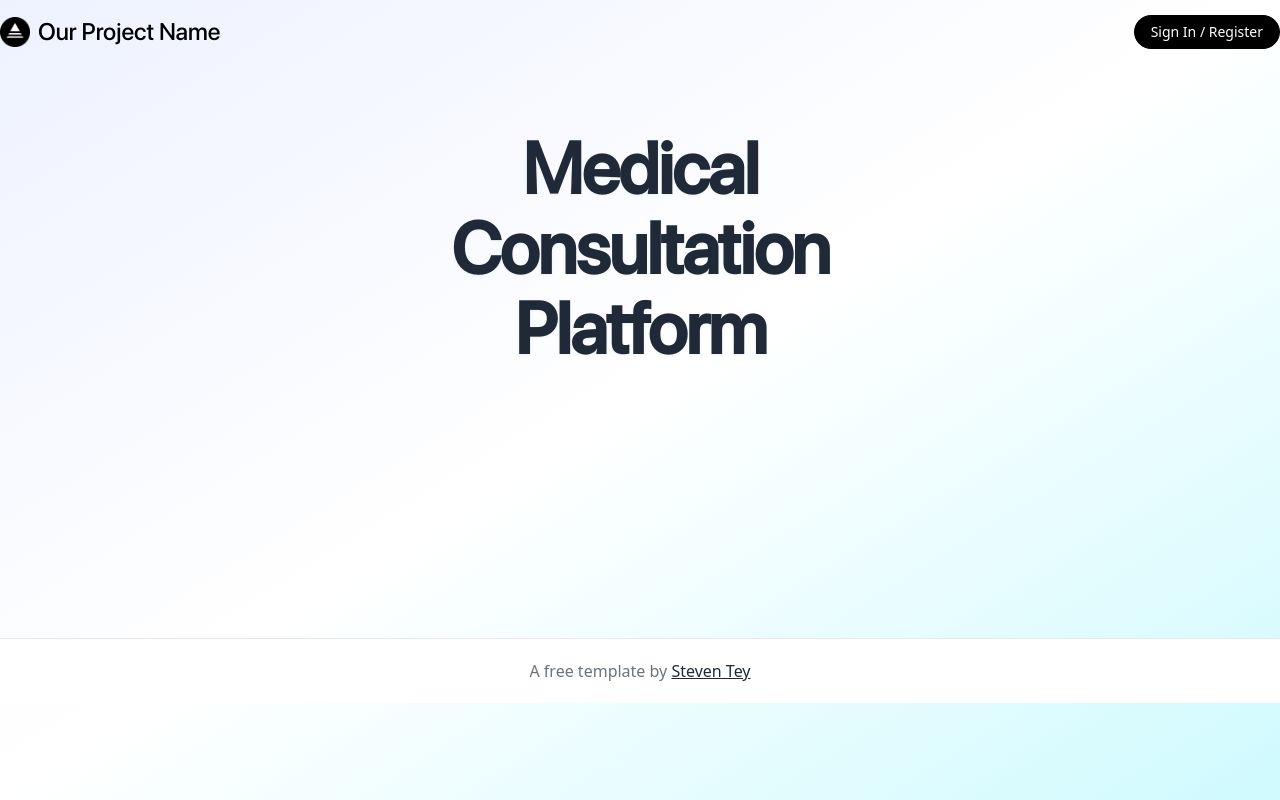
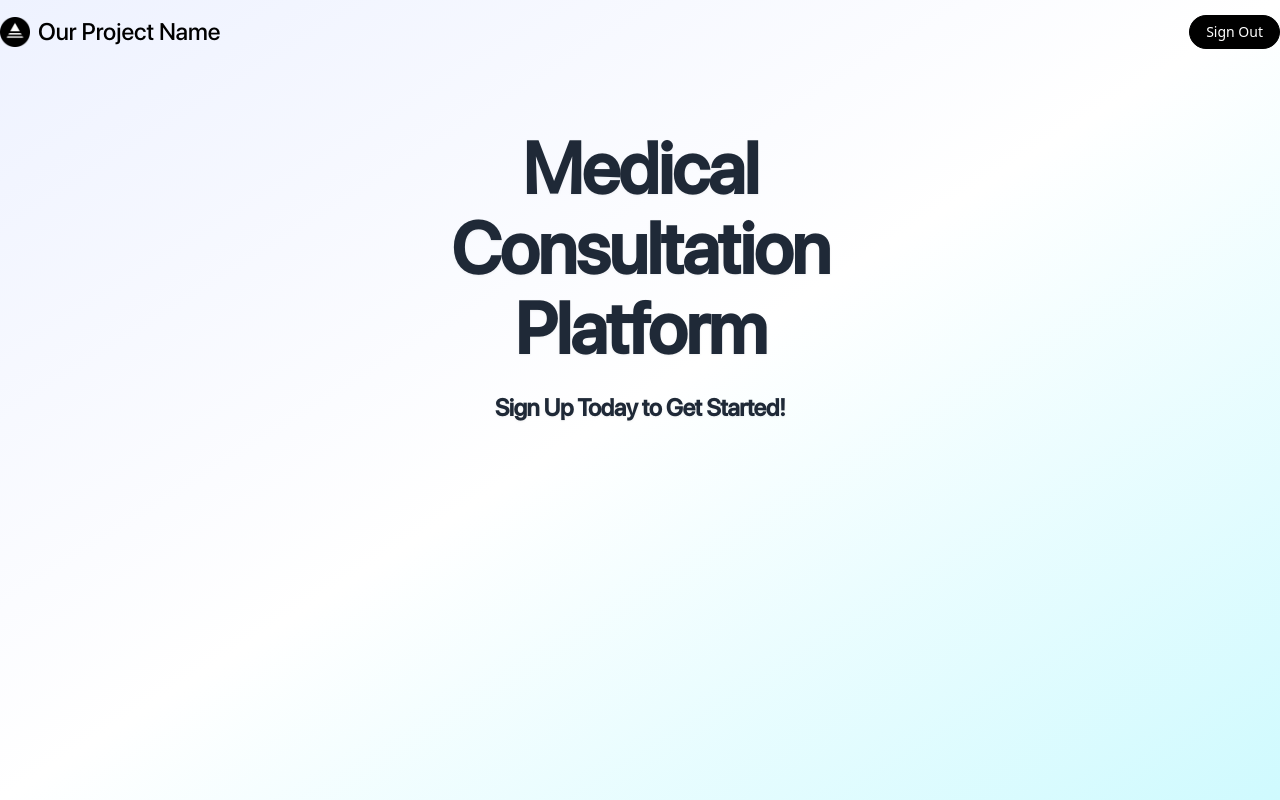
Before and after one commit to is4302/front-end, a Next.js app: page / in a window 1280 px wide. Built offline with nearby package versions, Linux system fonts and the light colour scheme; no server answers.

Commit message:
modify on login feature

```diff
--- a/components/layout/index.tsx
+++ b/components/layout/index.tsx
@@ -8,6 +8,8 @@ import useScroll from "@/lib/hooks/use-scroll";
 import Meta from "./meta";
 import { useSignInModal } from "./sign-in-modal";
 import UserDropdown from "./user-dropdown";
+import { useState } from 'react';
+import Cookies from 'js-cookie';
 
 export default function Layout({
   meta,
@@ -20,9 +22,20 @@ export default function Layout({
   };
   children: ReactNode;
 }) {
-  const { data: session, status } = useSession();
+  //const { data: session, status } = useSession();
   const { SignInModal, setShowSignInModal } = useSignInModal();
   const scrolled = useScroll(50);
+  const [isAuthenticated, setIsAuthenticated] = useState<boolean>(false);
+  const token = Cookies.token; // Replace with the actual token you get from your authentication provider
+  if(token != null) {
+  //Cookies.set('your-token-cookie', token, { expires: 7 }); // Set the cookie to expire in 7 days
+    setIsAuthenticated(true);
+  }
+  const logout = () => {
+    // Remove the cookie when the user logs out
+    Cookies.remove('your-token-cookie');
+    setIsAuthenticated(false);
+  };
 
   return (
     <>
@@ -48,8 +61,8 @@ export default function Layout({
             <p>Our Project Name</p>
           </Link>
           <div>
-            <AnimatePresence>
-              {!session && status !== "loading" ? (
+          <AnimatePresence>
+              {isAuthenticated == true ? (
                 <Link href={"/login"}>
                 <motion.button
                   className="rounded-full border border-black bg-black p-1.5 px-4 text-sm text-white transition-all hover:bg-white hover:text-black"
@@ -60,7 +73,15 @@ export default function Layout({
                 </motion.button>
                 </Link>
               ) : (
-                <UserDropdown />
+                //<Link href={"/login"}>
+                <motion.button
+                  className="rounded-full border border-black bg-black p-1.5 px-4 text-sm text-white transition-all hover:bg-white hover:text-black"
+                  onClick={logout}
+                  {...FADE_IN_ANIMATION_SETTINGS}
+                >
+                  Sign Out
+                </motion.button>
+                //</Link>
               )}
             </AnimatePresence>
           </div>
@@ -69,19 +90,6 @@ export default function Layout({
       <main className="flex w-full flex-col items-center justify-center py-32">
         {children}
       </main>
-      <div className="absolute w-full border-t border-gray-200 bg-white py-5 text-center">
-        <p className="text-gray-500">
-          A free template by{" "}
-          <a
-            className="font-medium text-gray-800 underline transition-colors"
-            href="https://twitter.com/steventey"
-            target="_blank"
-            rel="noopener noreferrer"
-          >
-            Steven Tey
-          </a>
-        </p>
-      </div>
     </>
   );
 }
--- a/package.json
+++ b/package.json
@@ -30,6 +30,7 @@
     "ethers": "^6.2.2",
     "focus-trap-react": "^10.0.2",
     "framer-motion": "^8.4.2",
+    "js-cookie": "^3.0.1",
     "lucide-react": "0.105.0-alpha.4",
     "ms": "^2.1.3",
     "next": "13.1.1",
@@ -45,6 +46,7 @@
     "@tailwindcss/forms": "^0.5.3",
     "@tailwindcss/line-clamp": "^0.4.2",
     "@tailwindcss/typography": "^0.5.9",
+    "@types/js-cookie": "^3.0.3",
     "@types/ms": "^0.7.31",
     "autoprefixer": "^10.4.13",
     "concurrently": "^7.6.0",
--- /dev/null
+++ b/pages/api/auth.tsx
@@ -0,0 +1,29 @@
+// pages/api/auth.ts
+import type { NextApiRequest, NextApiResponse } from 'next';
+
+export default async function handler(req: NextApiRequest, res: NextApiResponse) {
+  const { token } = req.body;
+
+  try {
+    // Replace this with your actual authentication logic
+    const isAuthenticated = await authenticateUser(token);
+
+    if (isAuthenticated) {
+      res.status(200).json({ isAuthenticated: true });
+    } else {
+      res.status(401).json({ isAuthenticated: false });
+    }
+  } catch (e) {
+    res.status(500).json({ error: "cannot verify" });
+  }
+}
+
+async function authenticateUser(token: string) {
+  // Implement your authentication logic here, e.g., call your authentication API
+  // Replace the following example with your actual API call
+  const response = await fetch('https://your-authentication-api.com/check', {
+    headers: { Authorization: `Bearer ${token}` },
+  });
+
+  return response.status === 200;
+}
--- a/pages/index.tsx
+++ b/pages/index.tsx
@@ -25,6 +25,12 @@ export default function Home() {
           className="text-center font-display text-4xl font-bold tracking-[-0.02em] text-gray-800 drop-shadow-sm md:text-7xl md:leading-[5rem]"
         >
           Medical Consultation Platform
+        </motion.h1>
+
+        <motion.h1
+          className="text-center font-display text-2xl font-bold tracking-[-0.02em] text-gray-800 drop-shadow-sm md:text-2xl md:leading-[5rem]"
+        >
+          Sign Up Today to Get Started!
         </motion.h1>
 
         <motion.div
--- a/pages/login.tsx
+++ b/pages/login.tsx
@@ -4,6 +4,7 @@ import { motion } from "framer-motion";
 import { FADE_DOWN_ANIMATION_VARIANTS } from "@/lib/constants";
 import Link from "next/link";
 import { useRouter } from "next/router";
+import Cookies from 'js-cookie';
 
 
 
@@ -30,9 +31,17 @@ export default function Login() {
           },
           body: JSON.stringify({ email, password }),
         });
+        //alert("sending");
         if (res.ok){
-          alert("success");
-          //redirect to langidng page
+           alert("success");
+           const utoken = res.token; // Replace with the actual token you get from your authentication provider
+           Cookies.set("usertoken", utoken, { expires: 1 }); // Set the cookie to expire in 7 days
+          // //redirect to landing page
+          // if(res.is_doctor == true) {
+          //   //redirect to doctor page
+          // } else {
+          //   //redirect to patient page
+          // }
         } else{
           alert(res.status);
         }
```
Also changed, not shown: lib/auth.ts (deleted), 2 other files (tests, documents, lock files or other folders).
